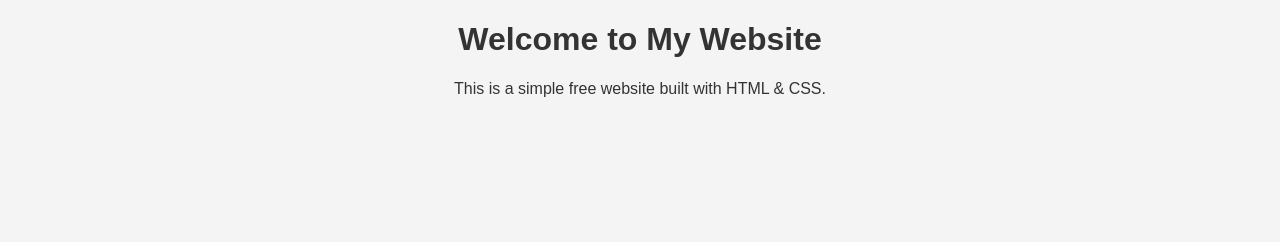
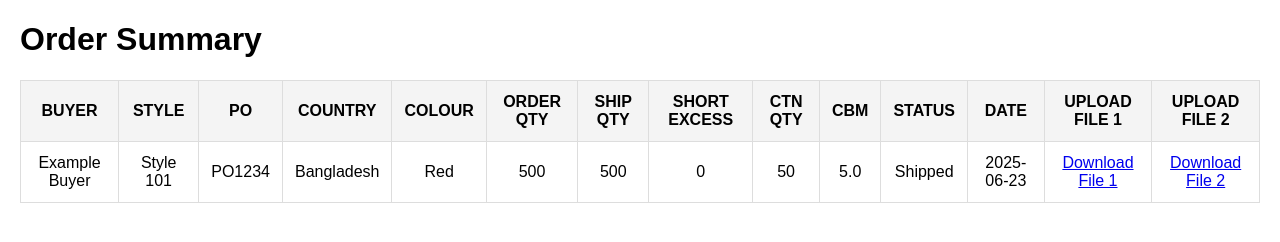
Before and after one commit to 857709ARNOB/MY-WEB-SITE-, a plain HTML site: page index.html in a window 1280 px wide. Drawn offline with Linux system fonts and the light colour scheme.

Commit message:
Update index.html

```diff
--- a/index.html
+++ b/index.html
@@ -1,11 +1,70 @@
 <!DOCTYPE html>
-<html>
+<html lang="en">
 <head>
-  <title>My Free Website</title>
-  <link rel="stylesheet" href="style.css">
+    <meta charset="UTF-8">
+    <meta name="viewport" content="width=device-width, initial-scale=1.0">
+    <title>Order Summary</title>
+    <style>
+        body {
+            font-family: Arial, sans-serif;
+            margin: 20px;
+        }
+        table {
+            width: 100%;
+            border-collapse: collapse;
+            margin-top: 20px;
+        }
+        th, td {
+            padding: 12px;
+            border: 1px solid #ddd;
+            text-align: center;
+        }
+        th {
+            background-color: #f4f4f4;
+        }
+    </style>
 </head>
 <body>
-  <h1>Welcome to My Website</h1>
-  <p>This is a simple free website built with HTML & CSS.</p>
+    <h1>Order Summary</h1>
+    <table>
+        <thead>
+            <tr>
+                <th>BUYER</th>
+                <th>STYLE</th>
+                <th>PO</th>
+                <th>COUNTRY</th>
+                <th>COLOUR</th>
+                <th>ORDER QTY</th>
+                <th>SHIP QTY</th>
+                <th>SHORT EXCESS</th>
+                <th>CTN QTY</th>
+                <th>CBM</th>
+                <th>STATUS</th>
+                <th>DATE</th>
+                <th>UPLOAD FILE 1</th>
+                <th>UPLOAD FILE 2</th>
+            </tr>
+        </thead>
+        <tbody>
+            <!-- Example data row, replace with your own data -->
+            <tr>
+                <td>Example Buyer</td>
+                <td>Style 101</td>
+                <td>PO1234</td>
+                <td>Bangladesh</td>
+                <td>Red</td>
+                <td>500</td>
+                <td>500</td>
+                <td>0</td>
+                <td>50</td>
+                <td>5.0</td>
+                <td>Shipped</td>
+                <td>2025-06-23</td>
+                <td><a href="#">Download File 1</a></td>
+                <td><a href="#">Download File 2</a></td>
+            </tr>
+            <!-- Additional rows can go here -->
+        </tbody>
+    </table>
 </body>
 </html>
```
